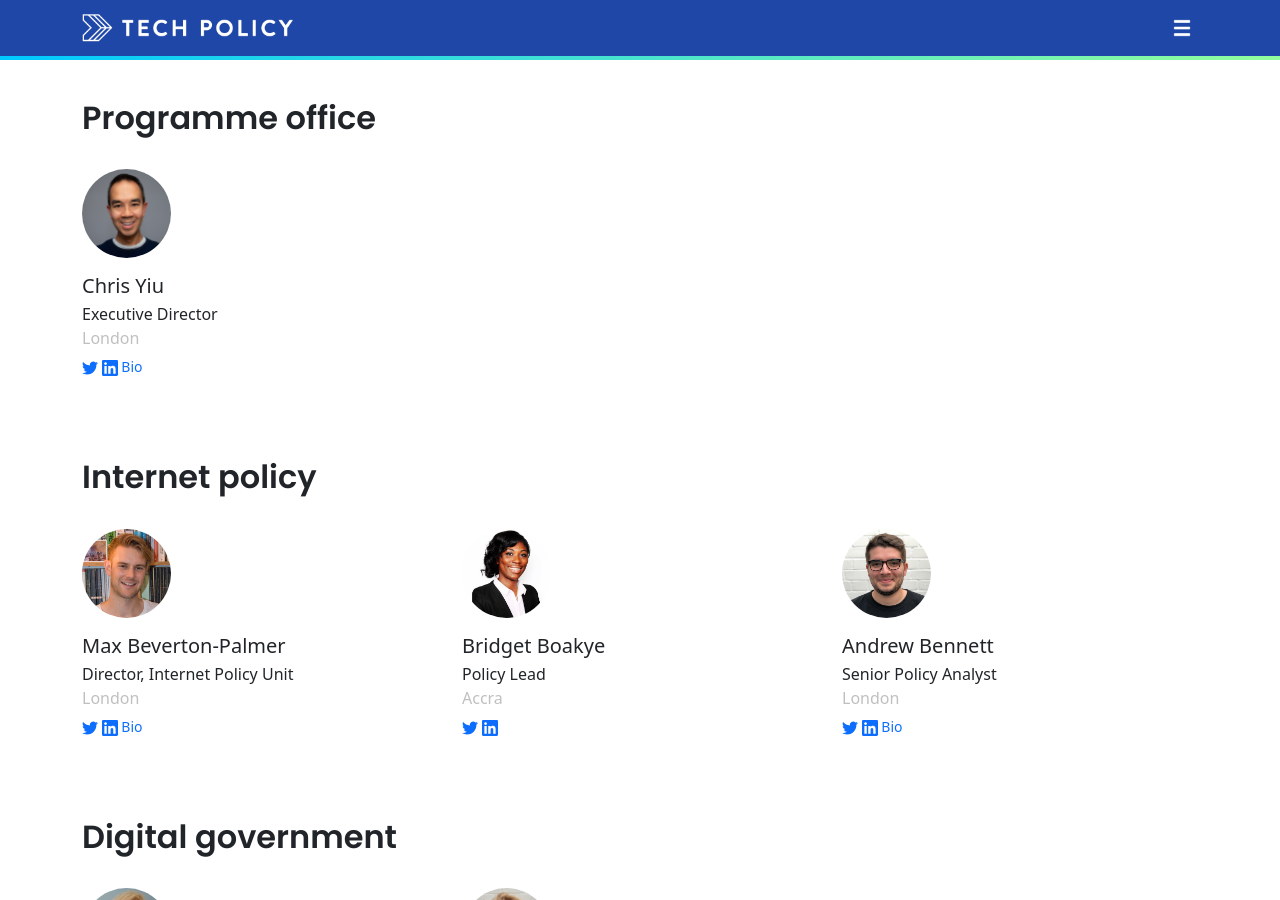
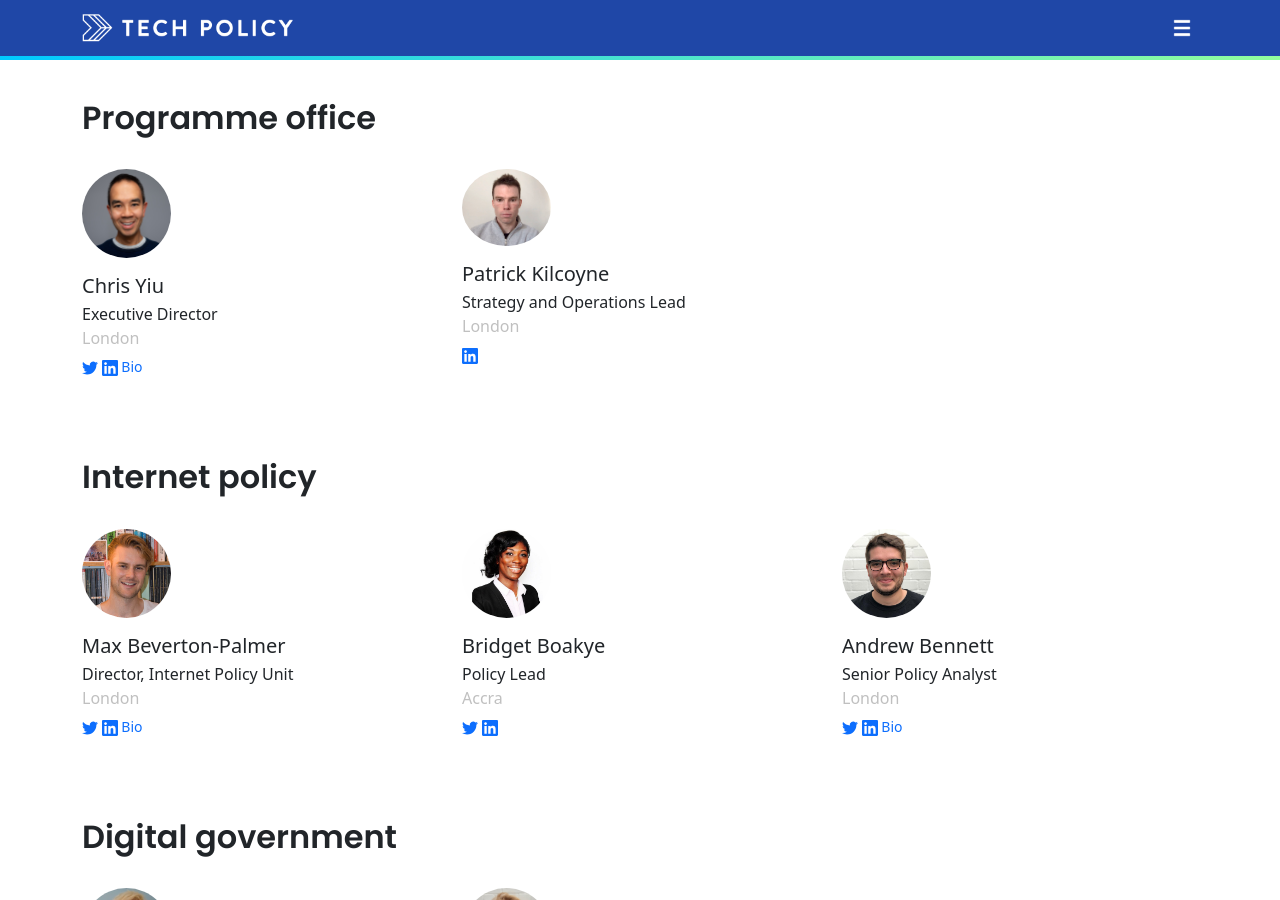
Before and after one commit to techpolicyio/techpolicyio.github.io, a Jekyll site: the page built from pages/people.md, in a window 1280 px wide and 900 px high, scrolled down 333 px. Built offline with Jekyll 4.4.1, drawn with Linux system fonts in a browser that asks for light colours.

Commit message:
Update team.yml

```diff
--- a/_data/team.yml
+++ b/_data/team.yml
@@ -6,6 +6,14 @@
   tbi: chris-yiu
   tw: clry2
   li: clry2
+- name: Patrick Kilcoyne
+  title: Strategy and Operations Lead
+  unit: pmo
+  geo: London
+  img: patrick.jpg
+  tbi:
+  tw:
+  li: patrick-kilcoyne-3942b144
 - name: Max Beverton-Palmer
   title: Director, Internet Policy Unit
   unit: ipu
```
